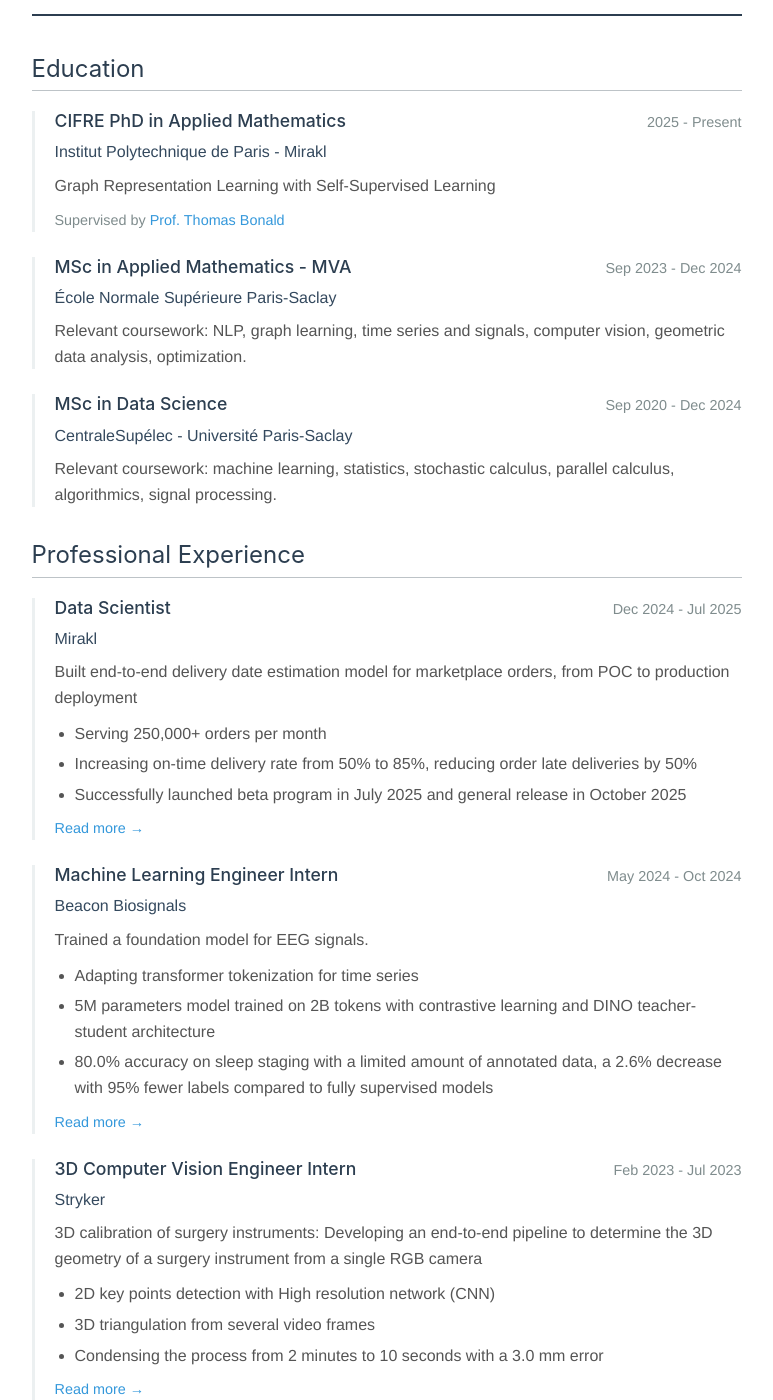
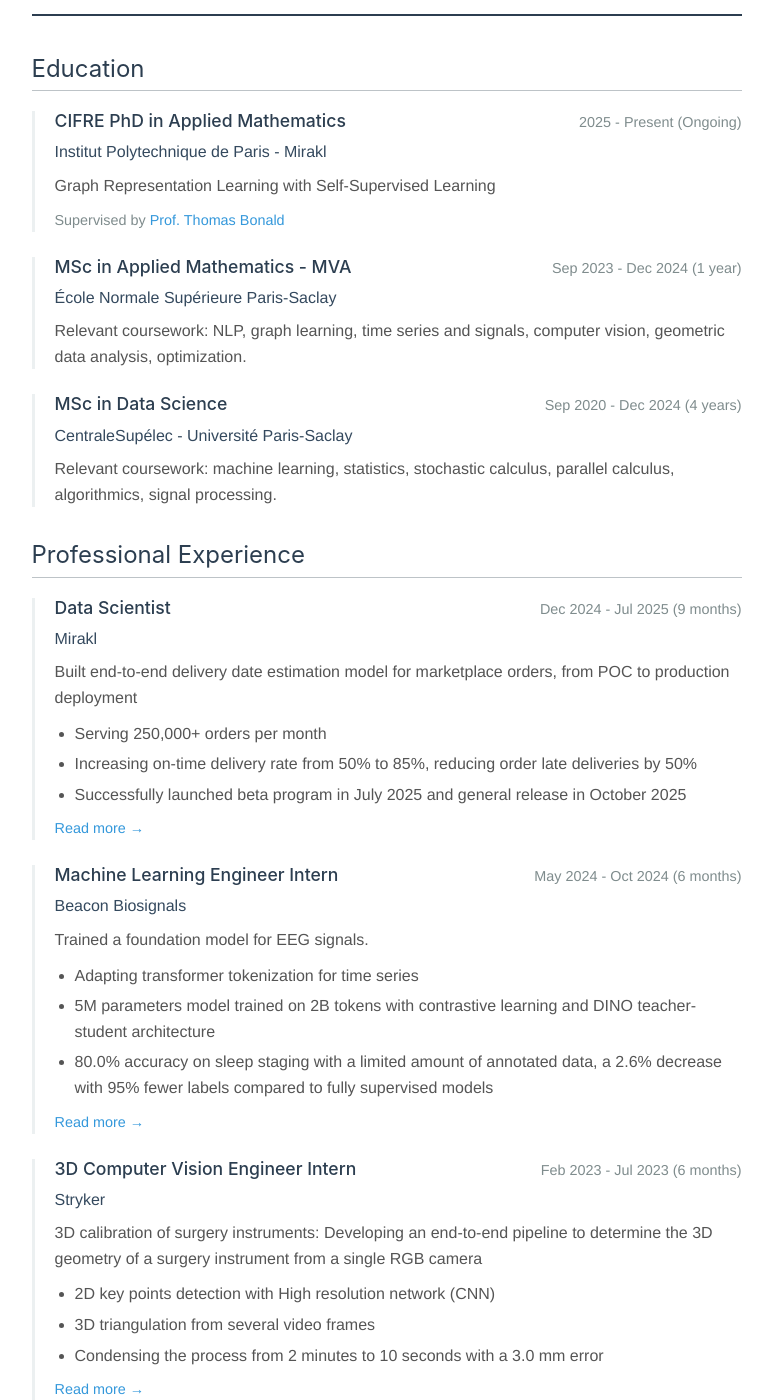
Before and after one commit to clementw168/clementw168.github.io, a Jekyll site: the page built from resume.html, in a window 1280 px wide and 1400 px high, scrolled down 581 px. Shown: the whole window, without its empty margins (156-929 px from the left). Built offline with Jekyll 4.4.1, drawn with Linux system fonts in a browser that asks for light colours; nearby versions of some CDN libraries; comment, search, counter and statistics services are not loaded; some of the changed text lies outside the part shown.

Commit message:
durations

```diff
--- a/_data/resume.yml
+++ b/_data/resume.yml
@@ -17,6 +17,7 @@
 education:
   - degree: CIFRE PhD in Applied Mathematics
     period: 2025 - Present
+    duration: "Ongoing"
     institution: Institut Polytechnique de Paris - Mirakl
     description: Graph Representation Learning with Self-Supervised Learning
     supervisor: Prof. Thomas Bonald
@@ -24,17 +25,20 @@
 
   - degree: MSc in Applied Mathematics - MVA
     period: Sep 2023 - Dec 2024
+    duration: "1 year"
     institution: École Normale Supérieure Paris-Saclay
     description: "Relevant coursework: NLP, graph learning, time series and signals, computer vision, geometric data analysis, optimization."
 
   - degree: MSc in Data Science
     period: Sep 2020 - Dec 2024
+    duration: "4 years"
     institution: CentraleSupélec - Université Paris-Saclay
     description: "Relevant coursework: machine learning, statistics, stochastic calculus, parallel calculus, algorithmics, signal processing."
 
 experience:
   - title: Data Scientist
     period: Dec 2024 - Jul 2025
+    duration: "9 months"
     company: Mirakl
     description: Built end-to-end delivery date estimation model for marketplace orders, from POC to production deployment
     achievements:
@@ -46,6 +50,7 @@
 
   - title: Machine Learning Engineer Intern
     period: May 2024 - Oct 2024
+    duration: "6 months"
     company: Beacon Biosignals
     description: Trained a foundation model for EEG signals.
     achievements:
@@ -57,6 +62,7 @@
 
   - title: 3D Computer Vision Engineer Intern
     period: Feb 2023 - Jul 2023
+    duration: "6 months"
     company: Stryker
     description: "3D calibration of surgery instruments: Developing an end-to-end pipeline to determine the 3D geometry of a surgery instrument from a single RGB camera"
     achievements:
@@ -68,6 +74,7 @@
 
   - title: Co-Founder and MLOps Engineer
     period: Dec 2022 - Jun 2023
+    duration: "7 months"
     company: Photogen AI
     description: "Founding a startup on personalizing diffusion models"
     achievements:
@@ -78,6 +85,7 @@
 
   - title: Data Scientist Intern
     period: Aug 2022 - Jan 2023
+    duration: "6 months"
     company: Polygon Technologies
     description: Extraction of features from videos of cognitive tests to diagnose learning differences
     achievements:
@@ -90,6 +98,7 @@
 
   - title: Machine Learning Consultant
     period: Aug 2022 - Jan 2023
+    duration: "6 months"
     company: Paris Digital Lab
     description: Various Computer Vision Projects for companies
     achievements:
@@ -102,14 +111,16 @@
 
 highlights:
   - title: Presidency of Automatants
-    period: 2021-2022
+    period: 2021 - 2022
+    duration: "1 year"
     organization: Automatants, the AI student association of CentraleSupélec
     description: "Led a team of 20 members, organized events, and promoted machine learning at CentraleSupélec"
     post_link: "/automatants/2022-02-15-president/"
     post_text: "Read more→"
 
   - title: Multi-Agent Reinforcement Learning Project
-    period: 2024
+    period: 2023 - 2024
+    duration: "1 year"
     organization: Google DeepMind
     description: Accelerating the convergence of FoReL for Nash equilibrium finding in two-player zero-sum games.
     post_link: "/cs-mva/2024-04-15-mva-prey-predator-simulation/"
@@ -117,6 +128,7 @@
 
   - title: Leaf Area Index prediction from satellite images Competition
     period: 2023
+    duration: "3 months"
     organization: ""
     description: "Won the first prize on this student competition over 30 participants. We published a paper on our solution..."
     post_link: "/gap_year/2023-11-15-satellite-images-competition-publication/"
--- a/_includes/resume/education.html
+++ b/_includes/resume/education.html
@@ -5,7 +5,7 @@
     <div class="resume-item">
         <div class="resume-item-header">
             <h3>{{ education.degree }}</h3>
-            <span class="resume-date">{{ education.period }}</span>
+            <span class="resume-date">{{ education.period }} ({{ education.duration }})</span>
         </div>
         <p class="resume-organization">{{ education.institution }}</p>
         <p class="resume-description">{{ education.description }}</p>
--- a/_includes/resume/experience.html
+++ b/_includes/resume/experience.html
@@ -5,7 +5,7 @@
     <div class="resume-item">
         <div class="resume-item-header">
             <h3>{{ experience.title }}</h3>
-            <span class="resume-date">{{ experience.period }}</span>
+            <span class="resume-date">{{ experience.period }} ({{ experience.duration }})</span>
         </div>
         <p class="resume-organization">{{ experience.company }}</p>
         <p class="resume-description">{{ experience.description }}</p>
--- a/_includes/resume/highlights.html
+++ b/_includes/resume/highlights.html
@@ -5,7 +5,7 @@
     <div class="resume-item">
         <div class="resume-item-header">
             <h3>{{ highlight.title }}</h3>
-            <span class="resume-date">{{ highlight.period }}</span>
+            <span class="resume-date">{{ highlight.period }} ({{ highlight.duration }})</span>
         </div>
         <p class="resume-organization">{{ highlight.organization }}</p>
         <p class="resume-description">{{ highlight.description }}</p>
```
